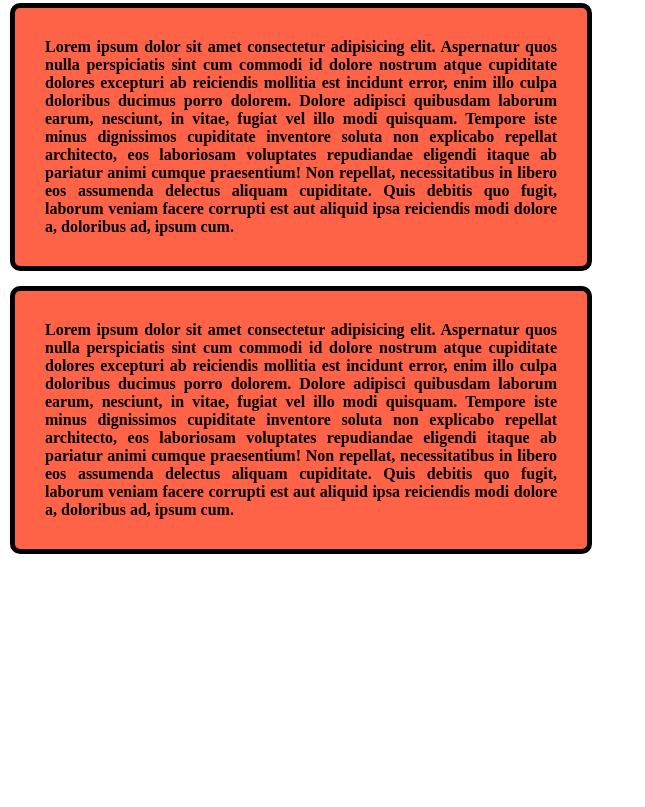
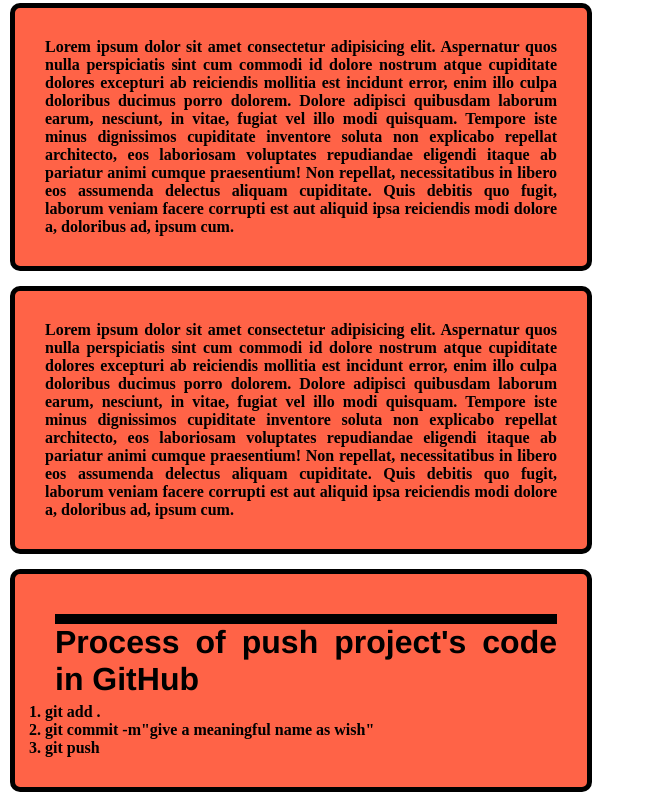
Before and after one commit to Musa-Kajem/my-first-github-repository, a plain HTML site: page index.html in a window 1280 px wide. Shown: the part 625-1432 px from the top of the page, without its empty margins (0-645 px from the left). Before the commit the page ends 1194 px from the top, so only its background shows below. Drawn offline with Linux system fonts and the light colour scheme.

Commit message:
how to push code

```diff
--- a/index.html
+++ b/index.html
@@ -30,6 +30,14 @@
 
 </div>
 
+<div>
+    <h1> Process of push project's code in GitHub</h1>
+<ol>
+    <li>git add .</li>
+    <li>git commit -m"give a meaningful name as wish"</li>
+    <li>git push</li>
+</ol>
+</div>
 
 </body>
 </html>
```
